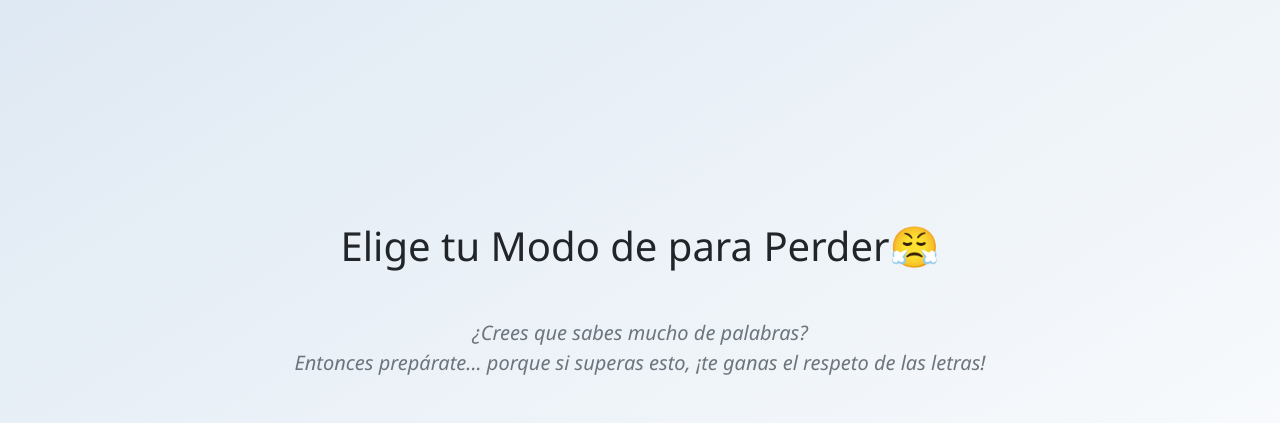
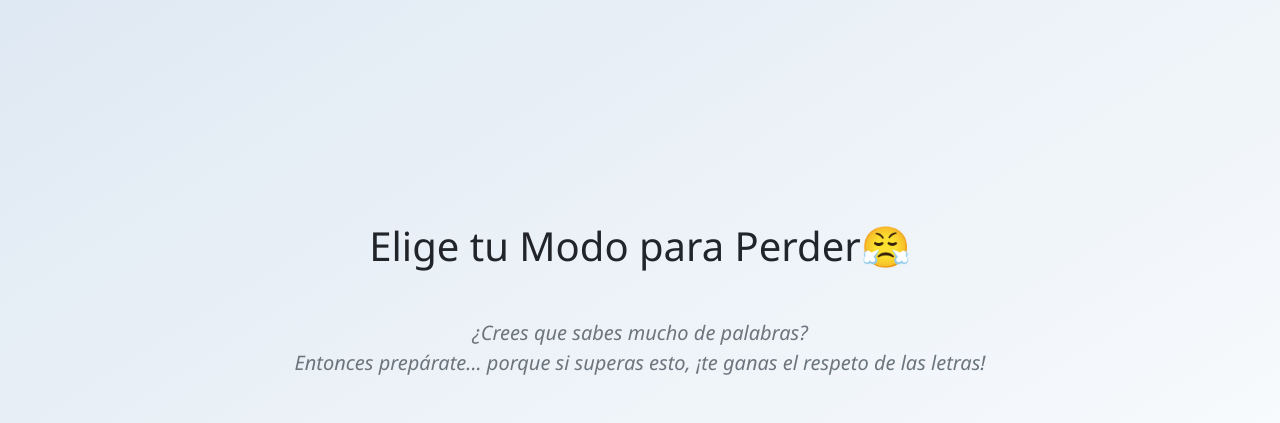
Before and after one commit to Panchoxito/Proyecto_Final_ISC_Wordle_God, a plain HTML site: page index.html in a window 1280 px wide. Shown: the top 423 px of the page. Drawn offline with nearby package versions, Linux system fonts and the light colour scheme; a script that the page names is missing.

Commit message:
Update index.html
Correccion de texto

```diff
--- a/index.html
+++ b/index.html
@@ -17,7 +17,7 @@
 
 <body>
   <div class="container text-center">
-    <h1 class="mb-5">Elige tu Modo de para Perder😤</h1>
+    <h1 class="mb-5">Elige tu Modo para Perder😤</h1>
 <p class="lead text-secondary fst-italic mb-5">
   ¿Crees que sabes mucho de palabras? <br />
   Entonces prepárate... porque si superas esto, ¡te ganas el respeto de las letras!
```
